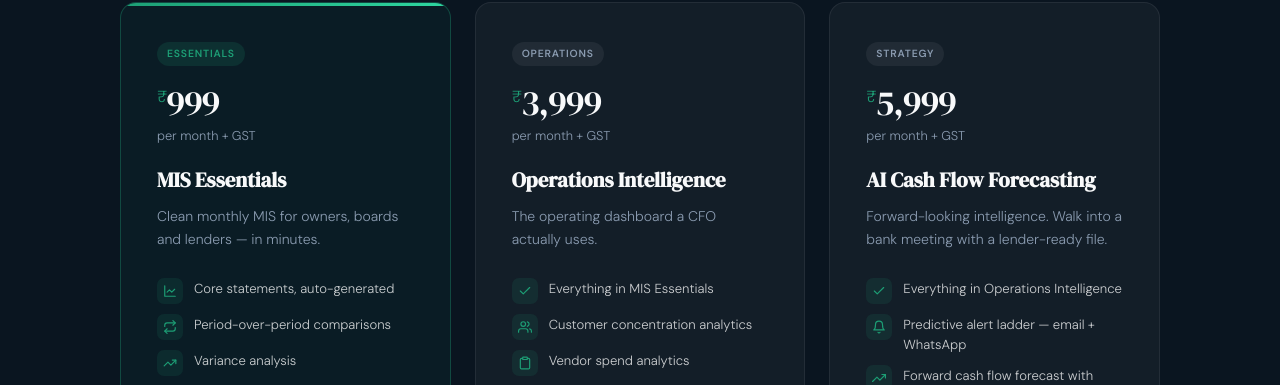
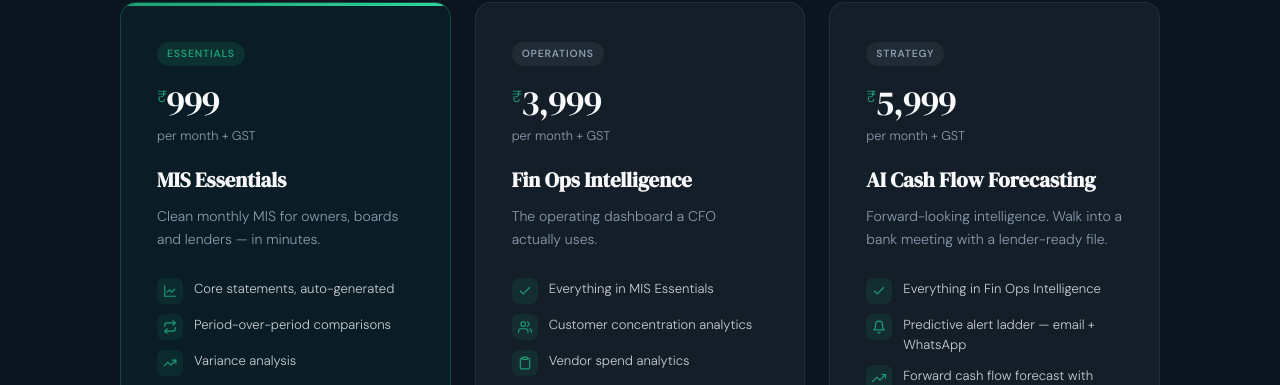
Before and after one commit to sasikeshav2207-debug/finlyt-web, a Jekyll site: the page index.html, which Jekyll copies as it is, in a window 1280 px wide and 900 px high, scrolled down 3777 px. Shown: the part 95-480 px from the top of the window. Built offline with Jekyll 4.4.1, drawn with Linux system fonts in a browser that asks for light colours.

Commit message:
T2 rename: Operations Intelligence -> Fin Ops Intelligence (honest framing)
We were positioning T2 as 'Operations Intelligence' on the landing site
but only consume financial residue from Tally / Zoho — never CRM, WMS,
HRMS, service desk or any actual operational data source. True
Operations Intelligence is Phase 3.5+ work (see internal roadmap).

Renamed across:
  - Web/index.html (product card, FAQs)
  - Web/terms.html (pricing table)
  - Web/implementation.html (footer)

Internal tier key in code stays 'operations' (no migration). Only the
user-visible label changed.

```diff
--- a/implementation.html
+++ b/implementation.html
@@ -218,7 +218,7 @@ footer{background:var(--navy);padding:2.5rem clamp(1.5rem,5vw,4rem);border-top:1
         <p>Your service contract for the implementation work sits with the <strong>Partner CA firm</strong> — an independent practice empanelled with FinLytTech. Your FinLytTech subscription sits separately with us, for the software.</p>
         <p>This structure keeps the accountancy engagement squarely within the framework set out by the Institute of Chartered Accountants of India, and gives you the assurance that a qualified professional — not a software vendor — is responsible for how your books are configured.</p>
         <p>The outcome: a Tally configured to surface every insight your business needs, and a dashboard that reads it correctly from day one.</p>
-        <p style="margin-top:18px;padding-top:14px;border-top:1px solid rgba(29,158,117,0.18);font-size:0.95rem">After implementation, your FinLytTech subscription starts at <strong style="color:#1D9E75">MIS Essentials — ₹999/month + GST</strong>, with Operations Intelligence (₹3,999) and AI Cash Flow Forecasting (₹5,999) available when your needs grow.</p>
+        <p style="margin-top:18px;padding-top:14px;border-top:1px solid rgba(29,158,117,0.18);font-size:0.95rem">After implementation, your FinLytTech subscription starts at <strong style="color:#1D9E75">MIS Essentials — ₹999/month + GST</strong>, with Fin Ops Intelligence (₹3,999) and AI Cash Flow Forecasting (₹5,999) available when your needs grow.</p>
       </div>
     </div>
   </div>
--- a/index.html
+++ b/index.html
@@ -69,7 +69,7 @@
     "description": "AI-powered MIS and financial intelligence platform for Indian SMEs. Connects with Tally Prime and Zoho Books.",
     "offers": [
       { "@type": "Offer", "name": "MIS Essentials (Reporting)", "price": "999",   "priceCurrency": "INR" },
-      { "@type": "Offer", "name": "Operations Intelligence", "price": "3999",  "priceCurrency": "INR" },
+      { "@type": "Offer", "name": "Fin Ops Intelligence", "price": "3999",  "priceCurrency": "INR" },
       { "@type": "Offer", "name": "AI Cash Flow Forecasting (Strategy)", "price": "5999", "priceCurrency": "INR" }
     ],
     "areaServed": { "@type": "Country", "name": "India" }
@@ -91,7 +91,7 @@
       { "@type": "Question", "name": "How long does setup take?",
         "acceptedAnswer": { "@type": "Answer", "text": "Under 5 minutes for the basic MIS. For businesses that want segment-wise reporting (branches, projects, verticals), our CA-Assisted Implementation Programme takes about two weeks." } },
       { "@type": "Question", "name": "Is there a free trial?",
-        "acceptedAnswer": { "@type": "Answer", "text": "Yes — 30 days of MIS Essentials (₹999/mo tier), no credit card required. Operations Intelligence (₹3,999/mo) and AI Cash Flow Forecasting (₹5,999/mo) require a paid subscription from day 1; you can preview those tiers' capabilities on the Live Demo before subscribing." } },
+        "acceptedAnswer": { "@type": "Answer", "text": "Yes — 30 days of MIS Essentials (₹999/mo tier), no credit card required. Fin Ops Intelligence (₹3,999/mo) and AI Cash Flow Forecasting (₹5,999/mo) require a paid subscription from day 1; you can preview those tiers' capabilities on the Live Demo before subscribing." } },
       { "@type": "Question", "name": "How do AI credits work?",
         "acceptedAnswer": { "@type": "Answer", "text": "Every plan includes a fair monthly allowance of AI credits sized for typical use of that tier. One credit covers one AI-generated narrative, one AI-drafted debtor/creditor email or one scenario analysis run. If you exceed your allowance, you can buy overage packs at tier-appropriate per-credit rates — shown clearly inside the dashboard before you purchase. Unused credits do not roll over." } },
       { "@type": "Question", "name": "What costs AI credits and what does not?",
@@ -1473,7 +1473,7 @@
           <span class="product-badge badge-soon">Operations</span>
           <div class="product-price"><sup>₹</sup>3,999</div>
           <div class="product-price-unit">per month + GST</div>
-          <h3 class="product-name">Operations Intelligence</h3>
+          <h3 class="product-name">Fin Ops Intelligence</h3>
           <p class="product-desc">The operating dashboard a CFO actually uses.</p>
           <ul class="product-features">
             <li><span class="feat-ico"><svg viewBox="0 0 24 24" fill="none" stroke="currentColor" stroke-linecap="round" stroke-linejoin="round"><polyline points="20 6 9 17 4 12"/></svg></span>Everything in MIS Essentials</li>
@@ -1496,7 +1496,7 @@
           <h3 class="product-name">AI Cash Flow Forecasting</h3>
           <p class="product-desc">Forward-looking intelligence. Walk into a bank meeting with a lender-ready file.</p>
           <ul class="product-features">
-            <li><span class="feat-ico"><svg viewBox="0 0 24 24" fill="none" stroke="currentColor" stroke-linecap="round" stroke-linejoin="round"><polyline points="20 6 9 17 4 12"/></svg></span>Everything in Operations Intelligence</li>
+            <li><span class="feat-ico"><svg viewBox="0 0 24 24" fill="none" stroke="currentColor" stroke-linecap="round" stroke-linejoin="round"><polyline points="20 6 9 17 4 12"/></svg></span>Everything in Fin Ops Intelligence</li>
             <li><span class="feat-ico"><svg viewBox="0 0 24 24" fill="none" stroke="currentColor" stroke-linecap="round" stroke-linejoin="round"><path d="M18 8A6 6 0 006 8c0 7-3 9-3 9h18s-3-2-3-9"/><path d="M13.73 21a2 2 0 01-3.46 0"/></svg></span>Predictive alert ladder — email + WhatsApp</li>
             <li><span class="feat-ico"><svg viewBox="0 0 24 24" fill="none" stroke="currentColor" stroke-linecap="round" stroke-linejoin="round"><path d="M23 6l-9.5 9.5-5-5L1 18"/><polyline points="17 6 23 6 23 12"/></svg></span>Forward cash flow forecast with confidence intervals</li>
             <li><span class="feat-ico"><svg viewBox="0 0 24 24" fill="none" stroke="currentColor" stroke-linecap="round" stroke-linejoin="round"><circle cx="12" cy="12" r="10"/><circle cx="12" cy="12" r="6"/><circle cx="12" cy="12" r="2"/></svg></span>Multi-scenario planning</li>
@@ -1829,7 +1829,7 @@
             <span class="faq-q-icon" aria-hidden="true">+</span>
           </summary>
           <div class="faq-a">
-            Yes — <strong>30 days of MIS Essentials (₹999/month tier), no credit card required.</strong> Connect your data and generate your first MIS report before paying anything. After the trial, MIS Essentials continues at ₹999/month + GST. <br><br>Operations Intelligence (₹3,999/mo) and AI Cash Flow Forecasting (₹5,999/mo) require a paid subscription from day 1 — you can preview what each tier delivers on the <a href="https://dashboard.finlyt.net/demo" style="color:var(--teal)">Live Demo</a>, then activate directly. Mid-trial upgrades from Essentials are smooth — switch any time and the new tier kicks in immediately.
+            Yes — <strong>30 days of MIS Essentials (₹999/month tier), no credit card required.</strong> Connect your data and generate your first MIS report before paying anything. After the trial, MIS Essentials continues at ₹999/month + GST. <br><br>Fin Ops Intelligence (₹3,999/mo) and AI Cash Flow Forecasting (₹5,999/mo) require a paid subscription from day 1 — you can preview what each tier delivers on the <a href="https://dashboard.finlyt.net/demo" style="color:var(--teal)">Live Demo</a>, then activate directly. Mid-trial upgrades from Essentials are smooth — switch any time and the new tier kicks in immediately.
           </div>
         </details>
 
--- a/terms.html
+++ b/terms.html
@@ -151,7 +151,7 @@ footer a{color:var(--teal);text-decoration:none}
       </thead>
       <tbody>
         <tr><td><strong>MIS Essentials</strong> (Reporting tier)</td><td>₹999</td><td>₹179.82</td><td>₹1,178.82</td><td>P&L, BS, CF, ratios with health indicators, ageing snapshot, AI narrative, smart flags, 13-page PDF + 12-sheet Excel export, Tally Prime + Zoho Books integration</td></tr>
-        <tr><td><strong>Operations Intelligence</strong> (Operations tier)</td><td>₹3,999</td><td>₹719.82</td><td>₹4,718.82</td><td>All above + real-time auto-sync, customer/vendor concentration, segment / cost-centre P&L, per-party ageing with AI risk insights, working capital + CCC, 30-day cash projection, daily/weekly digests</td></tr>
+        <tr><td><strong>Fin Ops Intelligence</strong> (Operations tier)</td><td>₹3,999</td><td>₹719.82</td><td>₹4,718.82</td><td>All above + real-time auto-sync, customer/vendor concentration, segment / cost-centre P&L, per-party ageing with AI risk insights, working capital + CCC, 30-day cash projection, daily/weekly digests</td></tr>
         <tr><td><strong>AI Cash Flow Forecasting</strong> (Strategy tier)</td><td>₹5,999</td><td>₹1,079.82</td><td>₹7,078.82</td><td>All above + 90-day forecast with confidence intervals, scenario planning, working capital crisis alerts, voucher-level audit drill-down, loan-readiness score + auto-generated NBFC / bank docs</td></tr>
       </tbody>
     </table></div>
```
